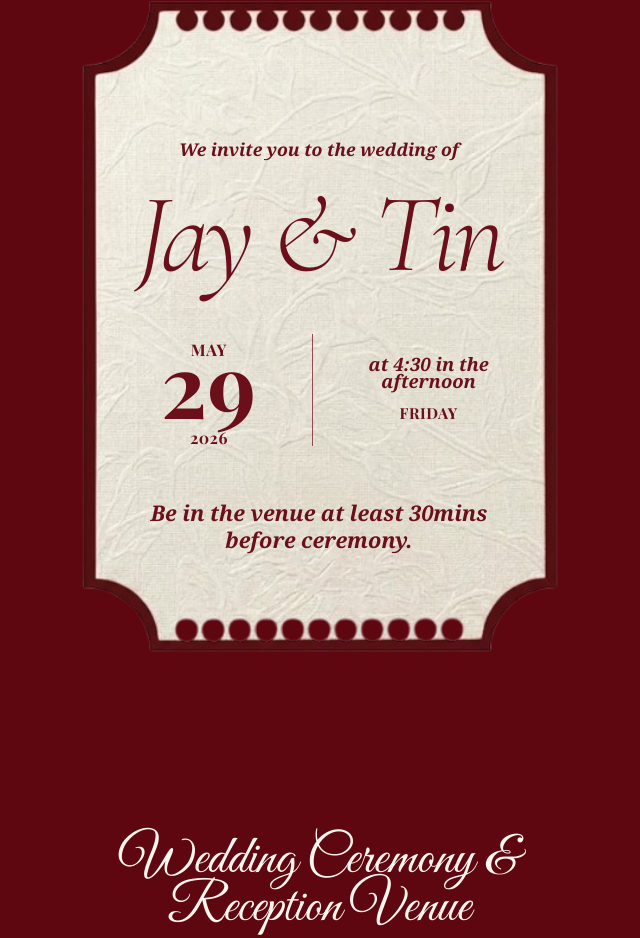
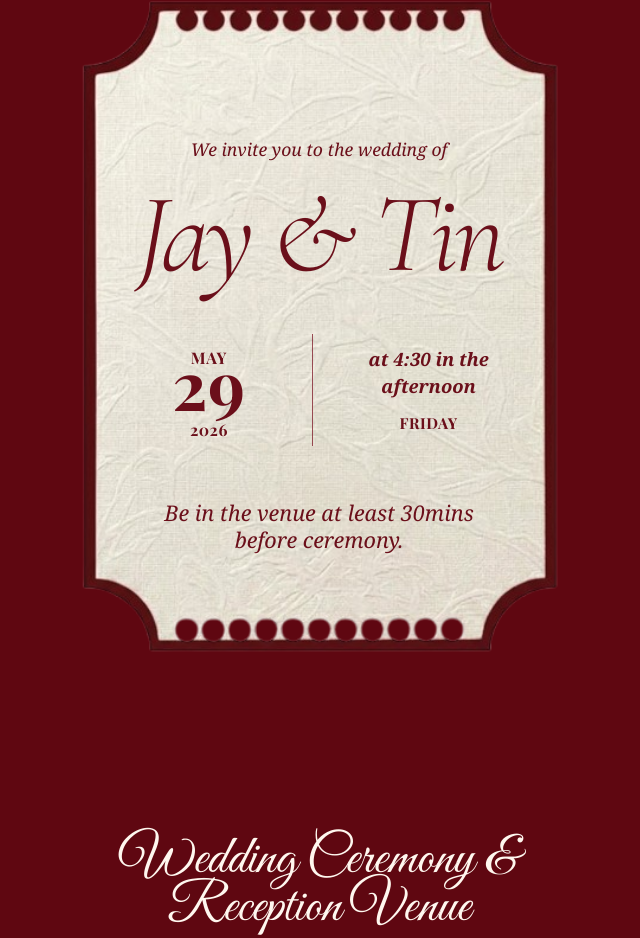
Before and after one commit to editwithjob/jay-tin-rsvp, a React (Vite) app: page / in a window 1280 px wide. Shown: the part 1030-1968 px from the top of the page, without its empty margins (321-961 px from the left). Built offline with nearby package versions, Linux system fonts and the light colour scheme.

Commit message:
Update Details section sizes

```diff
--- a/src/App.jsx
+++ b/src/App.jsx
@@ -110,17 +110,11 @@ function TicketSection() {
             className="w-full"
           />
 
-          {/* REVISED CONTAINER:
-              Using 'justify-center' and a 'gap-y-[10%]' instead of
-              'justify-between' to pull everything closer together
-              and center it on the ticket.
-          */}
           <div className="absolute inset-x-[9%] top-[10%] bottom-[11%] flex flex-col justify-center gap-y-[10%] text-center text-[#6b0f1a]">
 
             {/* TOP GROUP: Names and Intro */}
-            {/* REVISED: Reduced top margin from 18% to 12% for better centering */}
             <div className="mt-[12%]">
-              <p className="text-[clamp(0.8rem,3.8vw,1.1rem)] font-semibold italic leading-none">
+              <p className="text-[clamp(0.85rem,3.6vw,1.1rem)] font-light italic leading-none">
                 We invite you to the wedding of
               </p>
 
@@ -135,7 +129,8 @@ function TicketSection() {
                 <p className="heading-serif m-0 translate-y-[3px] text-[clamp(0.8rem,3.5vw,1rem)] font-bold uppercase leading-none">
                   May
                 </p>
-                <p className="heading-serif m-0 -translate-y-[6px] text-[clamp(3.8rem,14vw,5.5rem)] font-bold leading-[0.78]">
+                {/* UPDATED: Downscaled '29' from 5.5rem max to 4.2rem */}
+                <p className="heading-serif m-0 -translate-y-[6px] text-[clamp(3.5rem,12vw,4.2rem)] font-bold leading-[0.78]">
                   29
                 </p>
                 <p className="heading-serif m-0 translate-y-[6px] text-[clamp(0.8rem,3.5vw,1rem)] font-bold leading-none tracking-[0.08em]">
@@ -144,7 +139,7 @@ function TicketSection() {
               </div>
 
               <div className="flex flex-col items-center justify-center px-3 text-center">
-                <div className="leading-[0.95]">
+                <div className="leading-normal">
                   <p className="m-0 text-[clamp(0.9rem,4vw,1.15rem)] font-semibold italic">
                     at 4:30 in the
                   </p>
@@ -158,8 +153,8 @@ function TicketSection() {
               </div>
             </div>
 
-            {/* BOTTOM GROUP: Reminder text scaled up */}
-            <p className="mx-auto max-w-[340px] text-[clamp(1rem,4.5vw,1.35rem)] font-semibold italic leading-tight">
+            {/* BOTTOM GROUP: Reminder text */}
+            <p className="mx-auto max-w-[340px] text-[clamp(1rem,4.5vw,1.35rem)] font-light italic leading-tight">
               Be in the venue at least 30mins before ceremony.
             </p>
           </div>
@@ -168,6 +163,7 @@ function TicketSection() {
     </section>
   )
 }
+
 
 function CountdownSection() {
   const [timeLeft, setTimeLeft] = useState({
```
